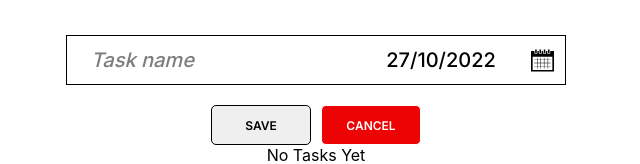
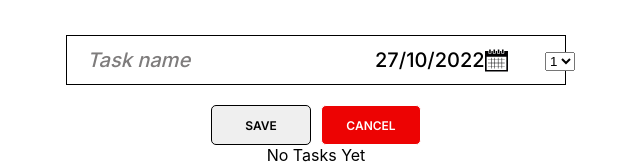
Before and after one commit to shutnikPk/ReactTodoApp, a React (Create React App) app: page / in a window 1280 px wide. Both pictures are taken after a click on the button "ADD TODO". Shown: the top 164 px of the page, without its empty margins (324-964 px from the left). Built offline with nearby package versions, Linux system fonts and the light colour scheme; a web font is replaced by a local one.

Commit message:
add Priority component

```diff
--- a/src/components/AddForm/AddForm.css
+++ b/src/components/AddForm/AddForm.css
@@ -69,7 +69,7 @@
   font-size: 20px;
   line-height: 15px;
 
-  background: url("./Assets/monthly-calendar-svgrepo-com.svg") no-repeat 145px
+  background: url("./Assets/monthly-calendar-svgrepo-com.svg") no-repeat 110px
     1px;
   background-size: auto 95%;
 
--- a/src/components/AddForm/AddForm.jsx
+++ b/src/components/AddForm/AddForm.jsx
@@ -21,6 +21,7 @@ import Button from '../Button/Button';
 import ValidationMessage from '../ValidationMessage/ValidationMessage';
 
 import 'react-datepicker/dist/react-datepicker.css';
+import Priority from '../Prioryty/Priority';
 
 function AddForm({
     addTodo,
@@ -28,12 +29,34 @@ function AddForm({
 
 }) {
 
+    const priorityOption = [
+        {
+            value: '1'
+        },
+        {
+            value: '2'
+        },
+        {
+            value: '3'
+        },
+        {
+            value: '4'
+        },
+        {
+            value: '5'
+        },
+        {
+            value: '6'
+        },
+    ];
+
     const [inputValue, setInputValue] = useState('');
     const [deadline, setDeadline] = useState();
     const [errorMessage, setErrorMessage] = useState('');
     const [isDangerClass, setIsDangerClass] = useState(false);
     const [dangerClassDate, setDangerClassDate] = useState(false);
     const [isCheck, setIsCheck] = useState(true);
+    const [selected, setSelected] = useState(priorityOption[0].value);
 
     const inputRef = useRef(null);
 
@@ -48,6 +71,8 @@ function AddForm({
         emptyDate: 'Empty tasks Date!',
         wrongDate: 'Greeting time Travel!'
     };
+
+
 
     const isValidationDate = () => {
         const DAY_IN_MS = 86400000;
@@ -157,6 +182,11 @@ function AddForm({
         setIsCheck(true);
     };
 
+    const handleChangePriority = event => {
+        console.log(event.target.value);
+        setSelected(event.target.value);
+    };
+
     return (
         <form className='add-form' >
             <div className='add-form--row-container'>
@@ -182,6 +212,11 @@ function AddForm({
                         }
                         }
                         placeholderText="DD/MM/YYYY"
+                    />
+                    <Priority
+                        priorityOption={priorityOption}
+                        value={selected}
+                        onChange={(() => handleChangePriority())}
                     />
                 </div>
                 <div className='add-form--btn-container'>
--- /dev/null
+++ b/src/components/Prioryty/Priority.jsx
@@ -0,0 +1,18 @@
+import React from 'react';
+
+function Priority({ selected, handleChangePriority, priorityOption }) {
+
+    return (
+        <div>
+            <select value={selected} onChange={handleChangePriority}>
+                {priorityOption.map(option => (
+                    <option key={option.value} value={option.value}>
+                        {option.value}
+                    </option>
+                ))}
+            </select>
+        </div>
+    );
+}
+
+export default Priority;
```
Also changed, not shown: src/App.jsx (line endings or trailing spaces).
